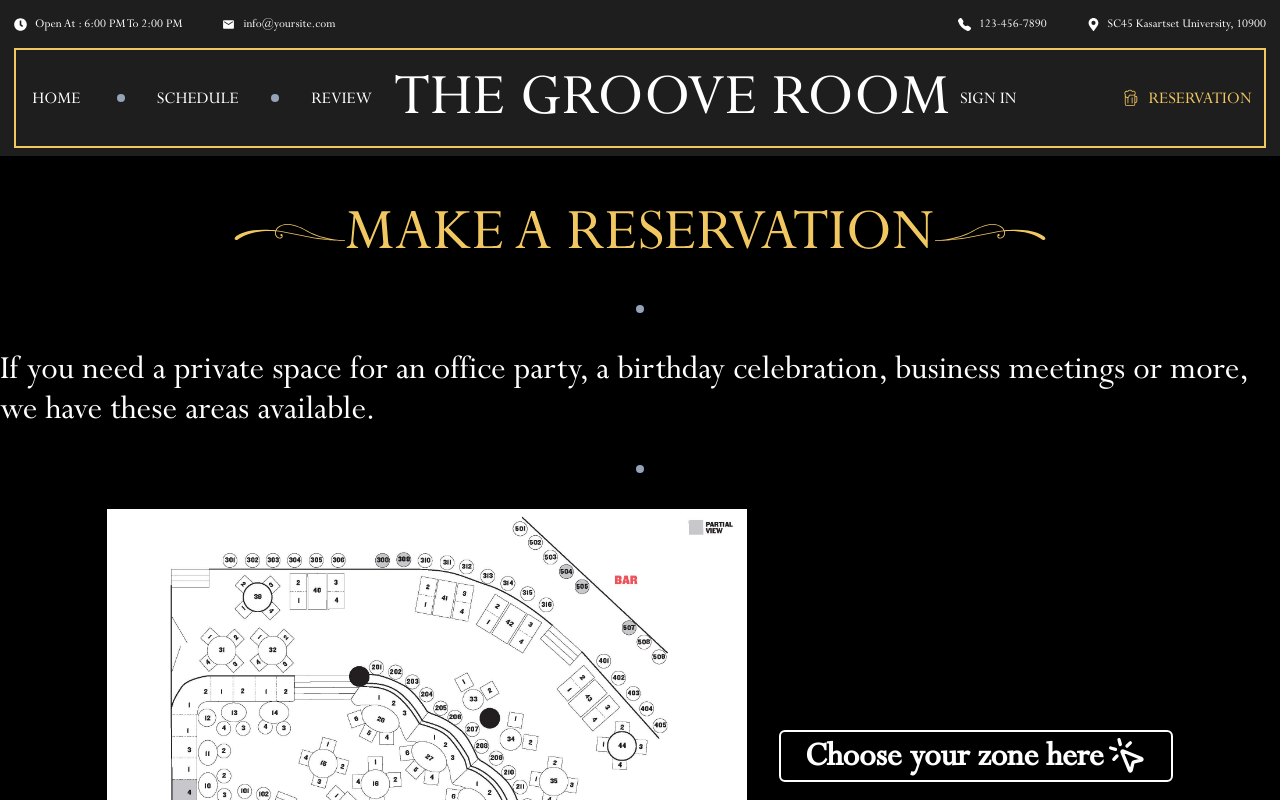
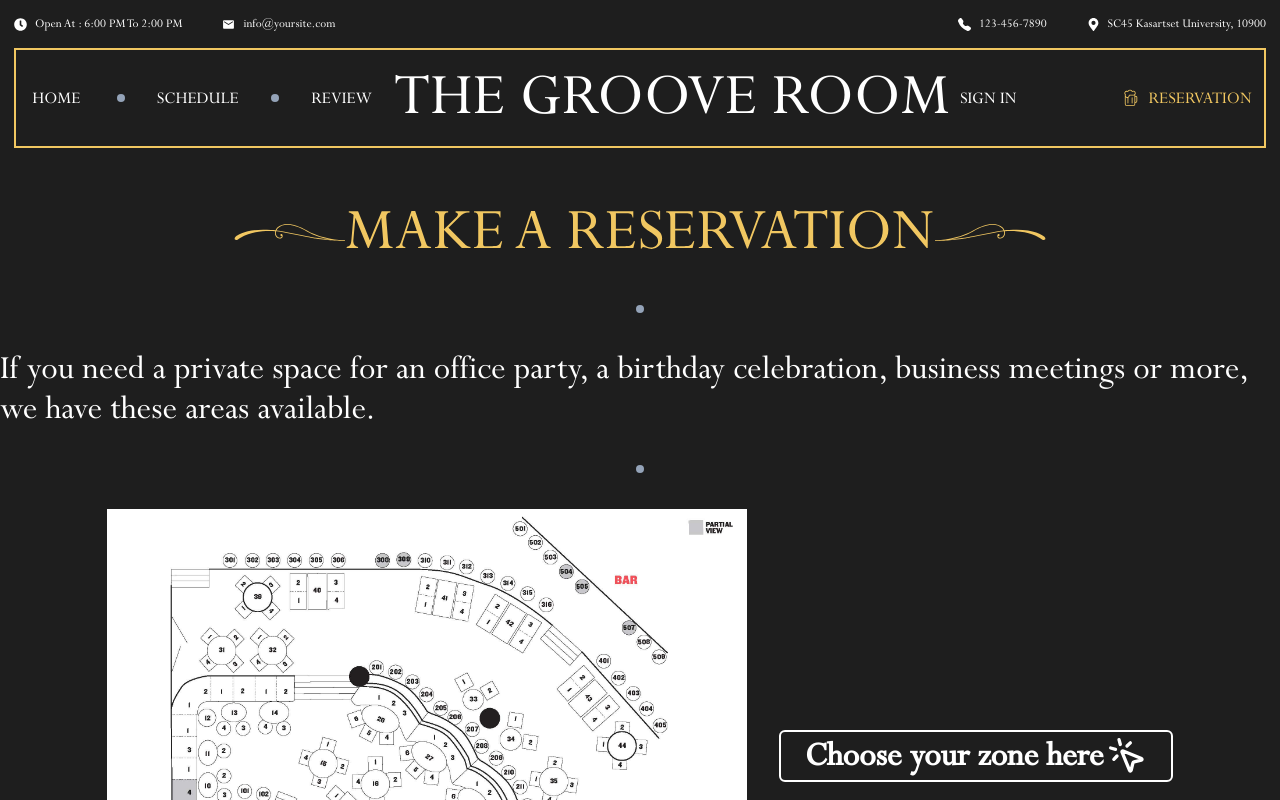
Before and after one commit to B1gdawg0/se-project-frontend, a Next.js app: page /reservation in a window 1280 px wide. Shown: the top 800 px of the page. Built offline with nearby package versions, Linux system fonts and the light colour scheme.

Commit message:
fix reservation button

```diff
--- a/src/app/(have-header)/reservation/page.jsx
+++ b/src/app/(have-header)/reservation/page.jsx
@@ -6,7 +6,7 @@ import ChooseZone from '../../components/choose-zone';
 
 
 
-function ReservationPage(){
+function ReservationPage() {
 
     const zones = {
         "204": 'A', // Available
@@ -17,7 +17,7 @@ function ReservationPage(){
     };
 
     return (
-    <div className="bg-black flex flex-col items-center py-10 gap-9">
+        <div className="bg-background flex flex-col items-center py-10 gap-9">
             <MakeAReservation></MakeAReservation>
             <DotDivider></DotDivider>
             <p className="text-white text-4xl">If you need a private space for an office party, a birthday celebration, business meetings or more, we have these areas available.</p>
--- a/src/app/components/navbar.jsx
+++ b/src/app/components/navbar.jsx
@@ -1,9 +1,11 @@
+'use client'
 import DotDivider from "./dot_divider";
 import localFont from 'next/font/local'
 import { CiBeerMugFull } from "react-icons/ci";
 import { BsFillTelephoneFill } from "react-icons/bs";
 import { FaMapMarkerAlt, FaClock } from "react-icons/fa";
 import { MdMail } from "react-icons/md";
+import { useRouter } from "next/navigation";
 
 
 
@@ -11,8 +13,9 @@ import { MdMail } from "react-icons/md";
 //👇 Configure our local font object
 const perpetuaReg = localFont({ src: '../fonts/perpetua.ttf' })
 
+export default function Navbar() {
+  const router = useRouter();
 
-export default function Navbar() {
   return (
     <div className={`font-${perpetuaReg} w-screen flex flex-col justify-between bg-background`}>
       {/* upper section */}
@@ -67,6 +70,7 @@ export default function Navbar() {
           <div className="flex justify-center items-center text-[4rem]"> THE GROOVE ROOM</div>
         </div>
         {/* third section */}
+        <button onClick={() => { router.push("/reservation") }}>
           <div className="flex flex-row justify-between w-[19rem] h-[6rem] text-white text-[1.125rem] ">
             <div className="flex justify-center items-center hover:cursor-pointer hover:text-main"> SIGN IN </div>
             <div className="flex flex-row gap-2 justify-center items-center px-3 text-main transition-all  hover:bg-main hover:text-background hover:cursor-pointer  hover:text-[1.3rem]">
@@ -75,6 +79,8 @@ export default function Navbar() {
             </div>
           </div>
 
+        </button>
+
       </div>
     </div>
   );
```
Also changed, not shown: 1 other file (tests, documents, lock files or other folders). Lines whose indentation alone changed are shown as unchanged.
